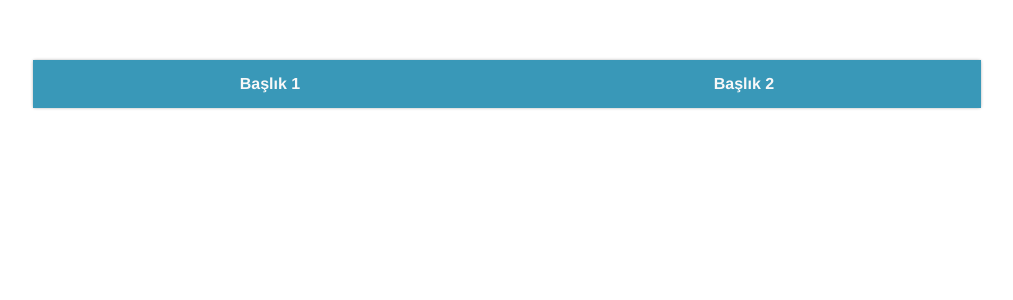
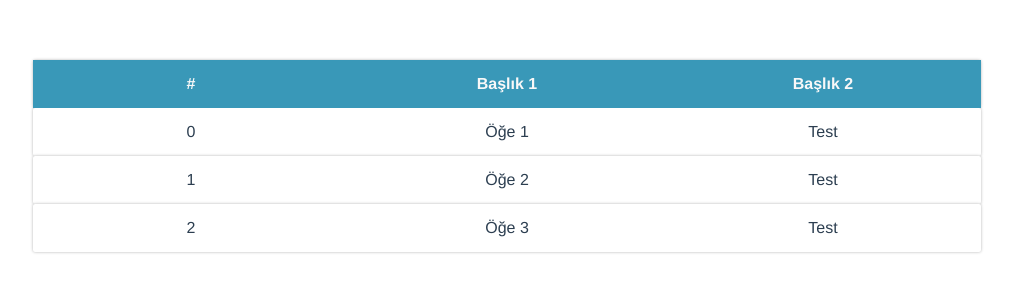
Before and after one commit to muhammederdinc/vue-data-table, a Vue app: page / in a window 1280 px wide. Shown: the top 300 px of the page, without its empty margins (133-1146 px from the left). Built offline with nearby package versions, Linux system fonts and the light colour scheme.

Commit message:
added items

```diff
--- a/src/App.vue
+++ b/src/App.vue
@@ -8,11 +8,32 @@ export default {
       headers: [
         {
           id: 0,
+          name: '#',
+        },
+        {
+          id: 0,
           name: 'Başlık 1',
         },
         {
           id: 1,
           name: 'Başlık 2',
+        },
+      ],
+      items: [
+        {
+          id: 0,
+          name: 'Öğe 1',
+          name2: 'Test',
+        },
+        {
+          id: 1,
+          name: 'Öğe 2',
+          name2: 'Test',
+        },
+        {
+          id: 2,
+          name: 'Öğe 3',
+          name2: 'Test',
         },
       ],
     };
@@ -25,8 +46,9 @@ export default {
 
 <template>
   <div id="app">
-    <VDataTable
+    <v-data-table
       :headers="headers"
+      :items="items"
     />
   </div>
 </template>
```
